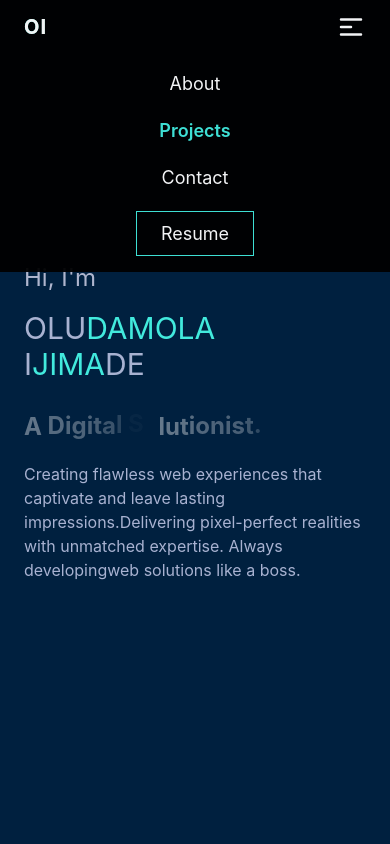
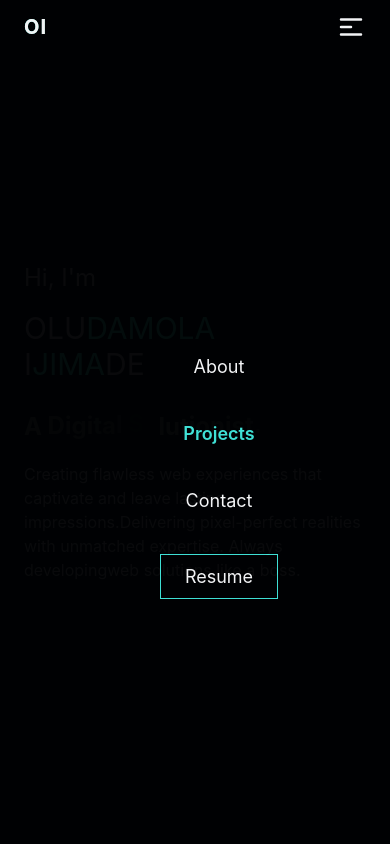
Before and after one commit to Kaddesh/my-portfolio, a React (Create React App) app: page / in a window 390 px wide. Both pictures are taken after a click on the button 351 px from the left and 27 px from the top of the page. Shown: the top 844 px of the page. Built offline with nearby package versions, Linux system fonts and the light colour scheme.

Commit message:
fix header overflow

```diff
--- a/src/components/header.jsx
+++ b/src/components/header.jsx
@@ -82,7 +82,7 @@ const Header = () => {
 
       {/* Mobile Navigation */}
       {navVisible && (
-        <nav className="md:hidden flex flex-col items-center gap-5 py-4 bg-black">
+        <nav className="md:hidden flex flex-col w-screen h-screen items-center justify-center gap-10 py-4 bg-black">
           {sections.map(({ id, label }) => (
             <a
               key={id}
```
